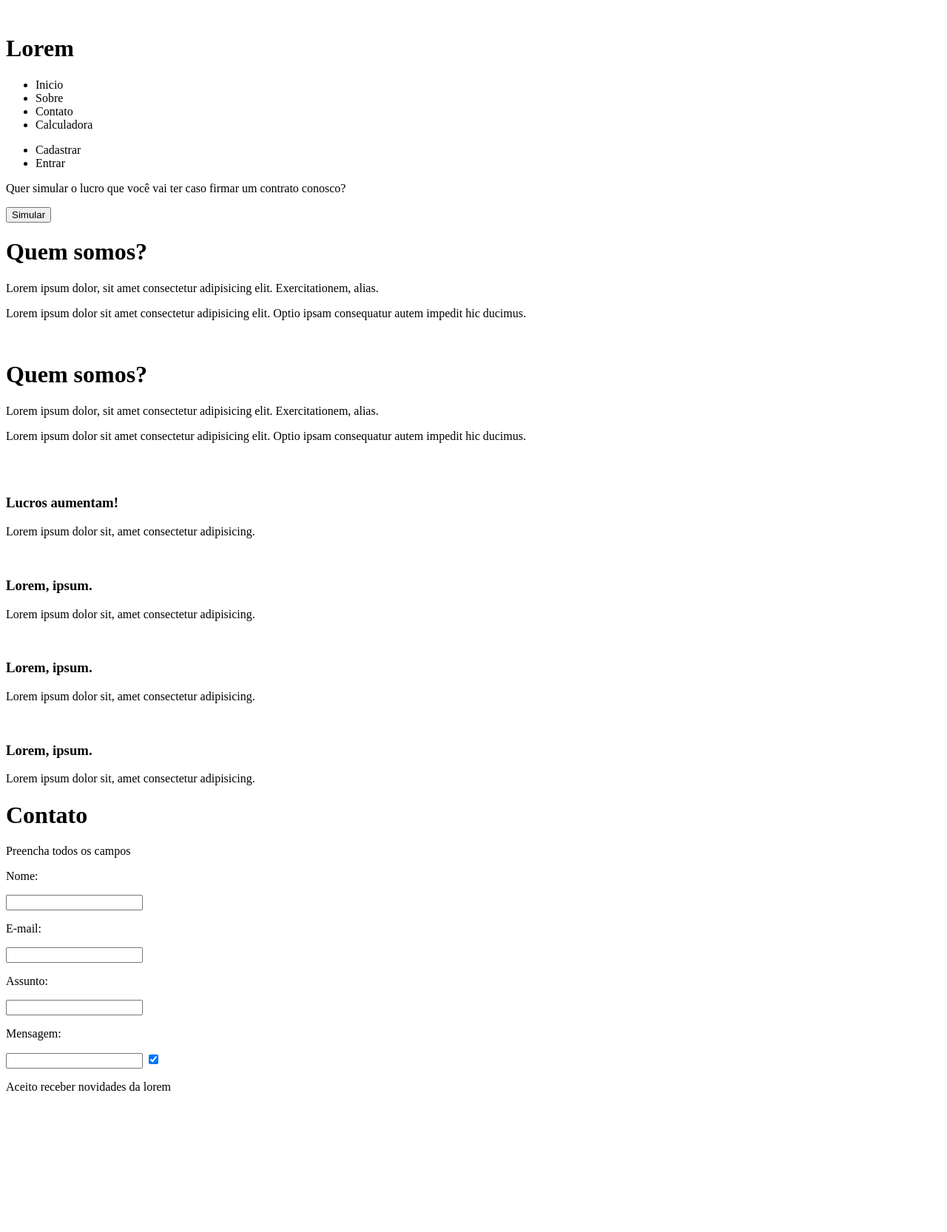
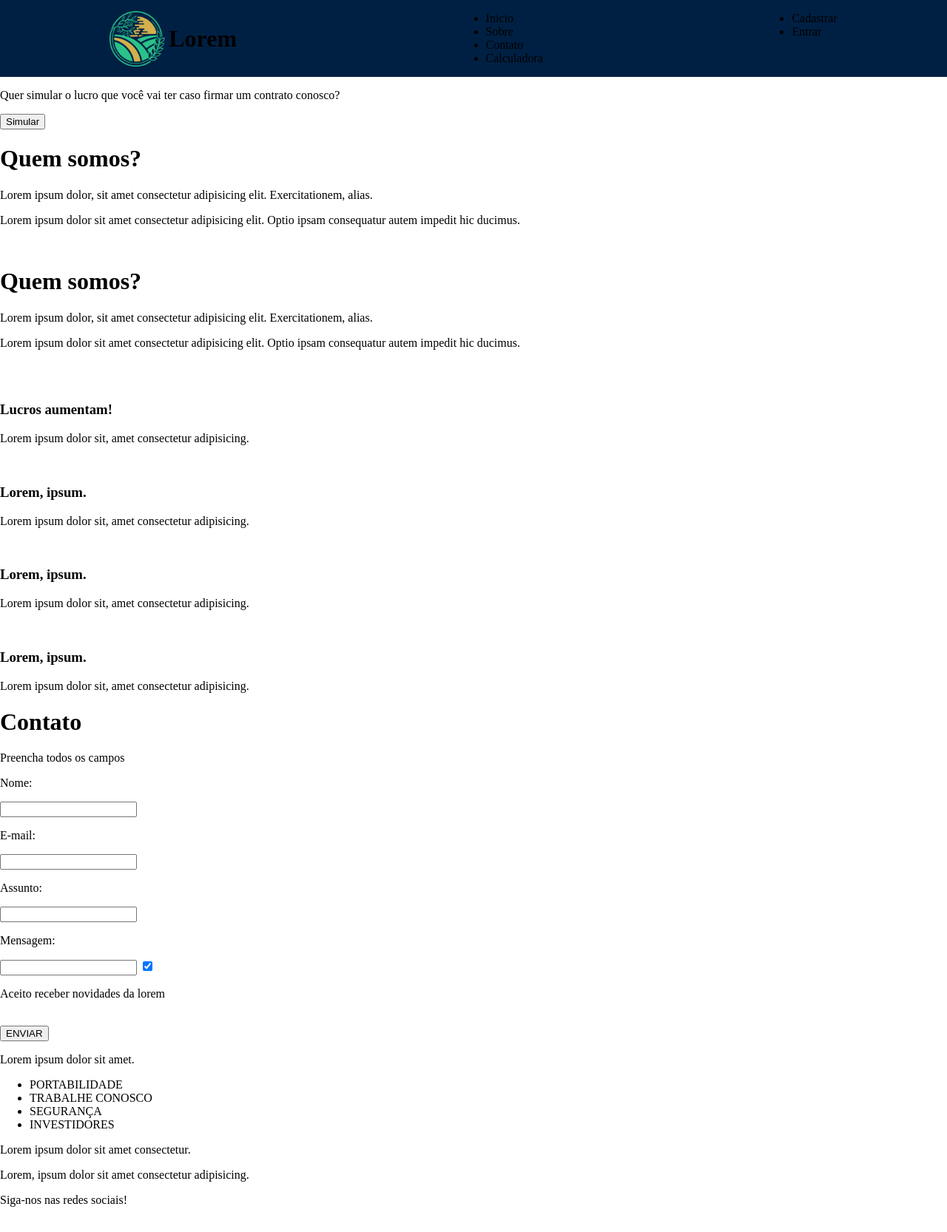
Before and after one commit to caiqueoak03/Sprint-2-Grupo-3, a plain HTML site: page index.html in a window 1280 px wide. Shown: the whole page at 74% size. Before the commit the page ends 1495 px from the top, so only its background shows below. Drawn offline with Linux system fonts and the light colour scheme.

Commit message:
'header'

```diff
--- a/index.html
+++ b/index.html
@@ -5,14 +5,15 @@
     <meta charset="UTF-8">
     <meta http-equiv="X-UA-Compatible" content="IE=edge">
     <meta name="viewport" content="width=device-width, initial-scale=1.0">
-    <title>Document</title>
+    <title>lorem</title>
+    <link rel="stylesheet" href="style.css">
 </head>
 
 <body>
     <!-- HEADER -->
-    <div>
+    <div class="header">
         <div class="logo">
-            <img src="" alt="" class="logo-img">
+            <img src="images/logo.png" alt="" class="logo-img">
             <h1 class="nome-empresa">Lorem</h1>
         </div>
 
@@ -89,6 +90,7 @@
 
     <!-- CONTATO CARD -->
     <div class="contato-card-container">
+        <div class="contato-card">
             <div class="contato-campos">
                 <h1>Contato</h1>
                 <p>Preencha todos os campos</p>
@@ -104,7 +106,38 @@
                 <p>Aceito receber novidades da lorem</p>
             </div>
 
+            <img src="" alt="">
+        </div>
 
+        <button>ENVIAR</button>
+    </div>
+
+    <!-- FOOTER -->
+    <div class="footer-container">
+        <div class="footer-links-container">
+            <p>Lorem ipsum dolor sit amet.</p>
+            <ul>
+                <li>PORTABILIDADE</li>
+                <li>TRABALHE CONOSCO</li>
+                <li>SEGURANÇA</li>
+                <li>INVESTIDORES</li>
+            </ul>
+        </div>
+
+        <div class="footer-endereco-container">
+            <p class="endereco">Lorem ipsum dolor sit amet consectetur.</p>
+            <p class="copyright">Lorem, ipsum dolor sit amet consectetur adipisicing.</p>
+        </div>
+
+        <div class="redes-sociais">
+            <p>Siga-nos nas redes sociais!</p>
+            <div class="icons-container">
+                <img src="" alt="">
+                <img src="" alt="">
+                <img src="" alt="">
+                <img src="" alt="">
+            </div>
+        </div>
     </div>
 </body>
 
--- a/style.css
+++ b/style.css
@@ -0,0 +1,30 @@
+* {
+    --main-color: #002043;
+}
+
+body {
+    margin: 0;
+    min-height: 100vh;
+}
+
+/* HEADER */
+
+.header {
+    display: flex;
+    justify-content: space-around;
+    background-color: var(--main-color);
+}
+
+.logo {
+    display: flex;
+    align-items: center;
+}
+
+.logo img {
+    height: 75px;
+    background-color: var(--main-color);
+}
+
+.nome-empresa {
+    padding-left: 5px;
+}
```
Also changed, not shown: images/logo.png (added), images/logo2.png (added). Lines whose indentation alone changed are shown as unchanged.
